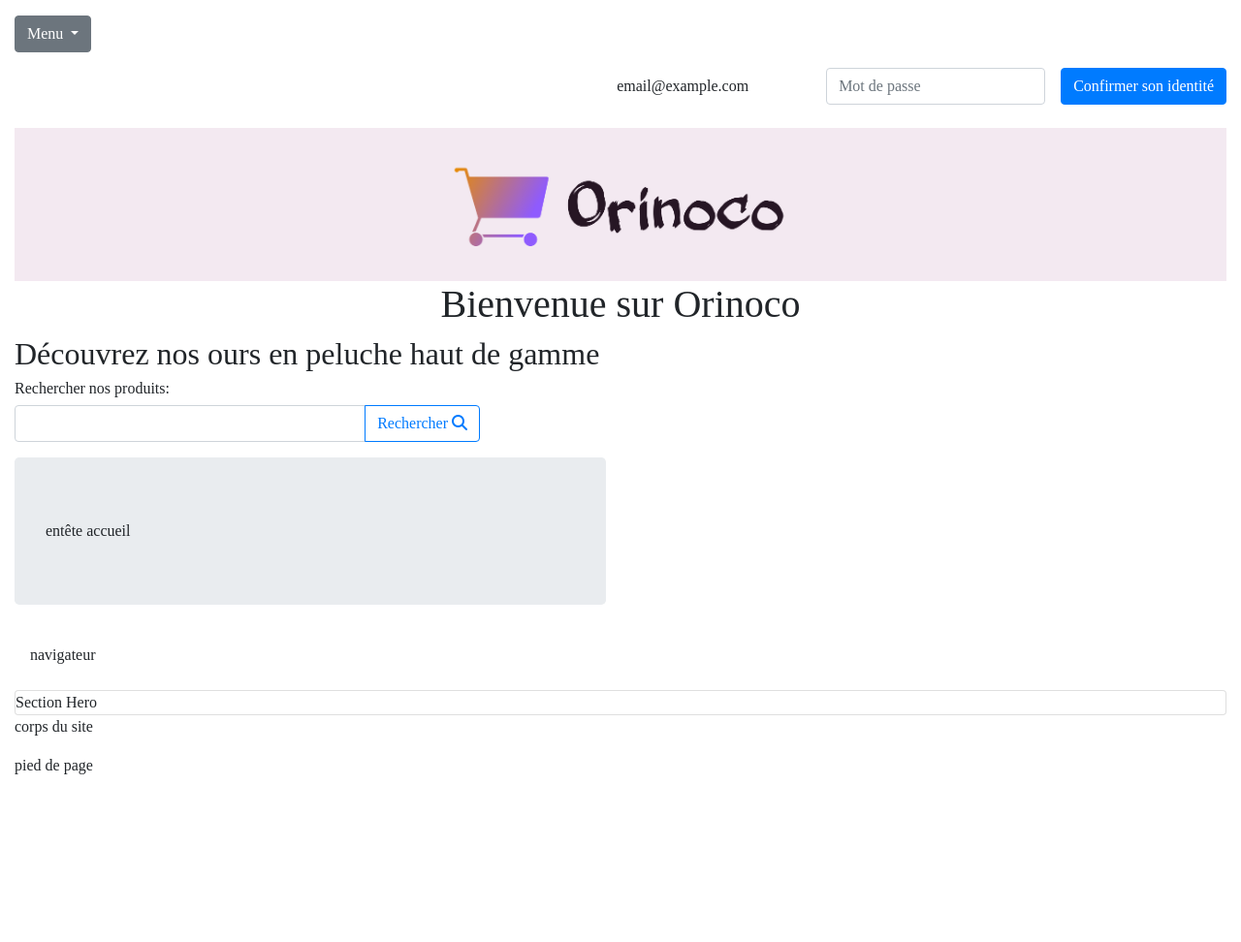
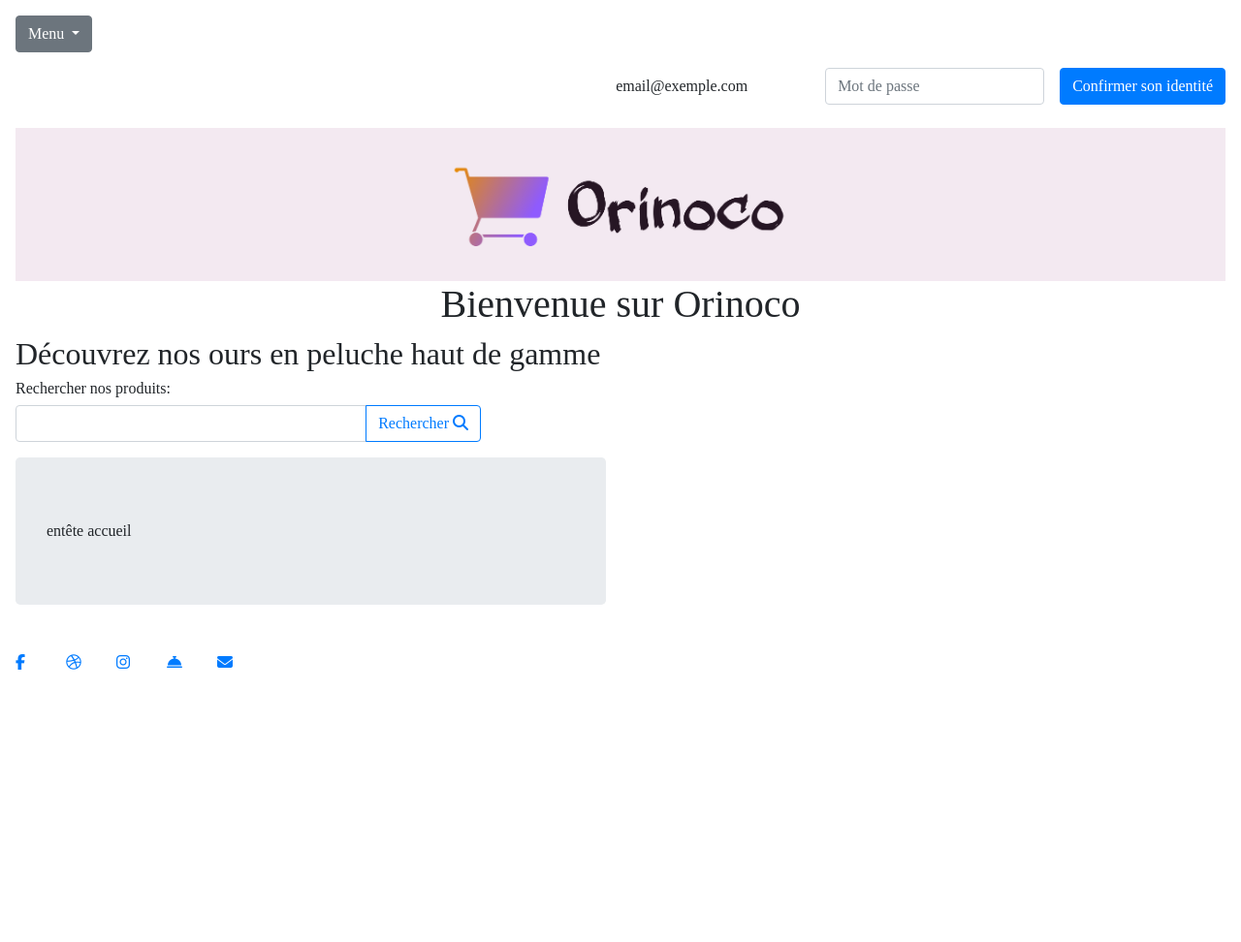
Before and after one commit to MorganDanv/MorganDanvers_5_31082021, a website: page index.html in a window 1280 px wide. Shown: the whole page at 97% size. Before the commit the page ends 818 px from the top, so only its background shows below. Drawn offline with nearby package versions, Linux system fonts and the light colour scheme.

Commit message:
parti du header terminé

```diff
--- a/index.html
+++ b/index.html
@@ -12,7 +12,6 @@
     <title>Orinoco</title>
 
 </head>
-<div class="container-fluid">
 
 <body class="bg-white">
     <header>
@@ -24,8 +23,8 @@
                 </button>
                 <div class="dropdown-menu" aria-labelledby="dropdownMenu2">
                     <button class="dropdown-item" type="button">Se connecter</button>
-                        <button class="dropdown-item" type="button">Se déconnecter</button>
-                        <a href="http://127.0.0.1:5500/inscription.html">
+                    <button class="dropdown-item button_no_deco" type="button">Se déconnecter</button>
+                    <a href="inscription.html">
                         <button class="dropdown-item" type="button">S'inscrire</button>
                     </a>
 
@@ -37,7 +36,7 @@
                 <div class="form-group mb-2">
                     <label for="staticEmail2" class="sr-only">Email</label>
                     <input type="text" readonly class="form-control-plaintext" id="staticEmail2"
-                            value="email@example.com">
+                        value="email@exemple.com">
                 </div>
                 <div class="form-group mx-sm-3 mb-2">
                     <label for="inputPassword2" class="sr-only">Mot de passe</label>
@@ -56,8 +55,7 @@
         <div class="input-group mb-3 search_bar">
             <input type="search" class="form-control" aria-label="Rechercher">
             <div class="input-group-append">
-                    <button class="btn btn-outline-primary" type="button">Rechercher <i
-                            class="fas fa-search"></i></button>
+                <button class="btn btn-outline-primary" type="button">Rechercher <i class="fas fa-search"></i></button>
             </div>
         </div>
 
@@ -71,43 +69,25 @@
 
     </header>
     <nav class="navbar navbar-expand bg-white navbar-dark">
-            <div class="row">
-                <div class="col">
-                    <p>
-                        navigateur
-                    </p>
-                </div>
-            </div>
+
     </nav>
 
+    <footer>
+        <div class="box_liens">
+            <a href="https://www.facebook.com" target="_blank" rel="noopener
+            noreferrer"><span class="fa fa-facebook icon_size" aria-label="facebook"></span></a>
+            <a href="https://www.dribbble.com" target="_blank" rel="noopener
+											noreferrer"><span class="fa fa-dribbble icon_size" aria-label="dribbble"></span></a>
+            <a href="https://www.instagram.com" target="_blank" rel="noopener
+											noreferrer"><span class="fa fa-instagram icon_size" aria-label="instagram"></span></a>
+            <a href="Service client" target="_blank" rel="noopener
+            noreferrer"><span class="fas fa-concierge-bell icon_size" aria-label="Service client"></span></a>
+            <a href="À propos" target="_blank" rel="noopener
+            noreferrer"><span class="fas fa-envelope icon_size" aria-label="À propos"></span></a>
+        </div>
+    </footer>
 
-        <div class="row">
-            <div class="col">
-                <div class="card">
-                    Section Hero
-                </div>
-            </div>
-        </div>
-        <div class="row">
-            <div class="col">
-                <p>
-                    corps du site
-                </p>
-            </div>
-        </div>
-
-        <footer class="row">
-
-            <div class="col">
-                <p>
-                    pied de page
-                </p>
-            </div>
-
-
-        </footer>
-</div>
-<script src="https://code.jquery.com/jquery-3.5.1.slim.min.js"
+    <script src=" https://code.jquery.com/jquery-3.5.1.slim.min.js"
         integrity="sha384-DfXdz2htPH0lsSSs5nCTpuj/zy4C+OGpamoFVy38MVBnE+IbbVYUew+OrCXaRkfj" crossorigin="anonymous">
     </script>
     <script src="https://cdn.jsdelivr.net/npm/bootstrap@4.6.0/dist/js/bootstrap.bundle.min.js"
--- a/style.css
+++ b/style.css
@@ -5,6 +5,12 @@
 
 body {
     font-family: "Delicious";
+    padding-left: 1rem;
+    padding-right: 1rem;
+}
+
+.button_no_deco {
+    text-decoration: none;
 }
 
 .box_form {
@@ -44,3 +50,13 @@ label {
 .box_logo__image {
     width: 350px;
 }
+
+.box_liens {
+    height: 300px;
+}
+
+.icon_size {
+    width: 3rem;
+    height: 3rem;
+
+}
```
Lines whose indentation alone changed are shown as unchanged.
